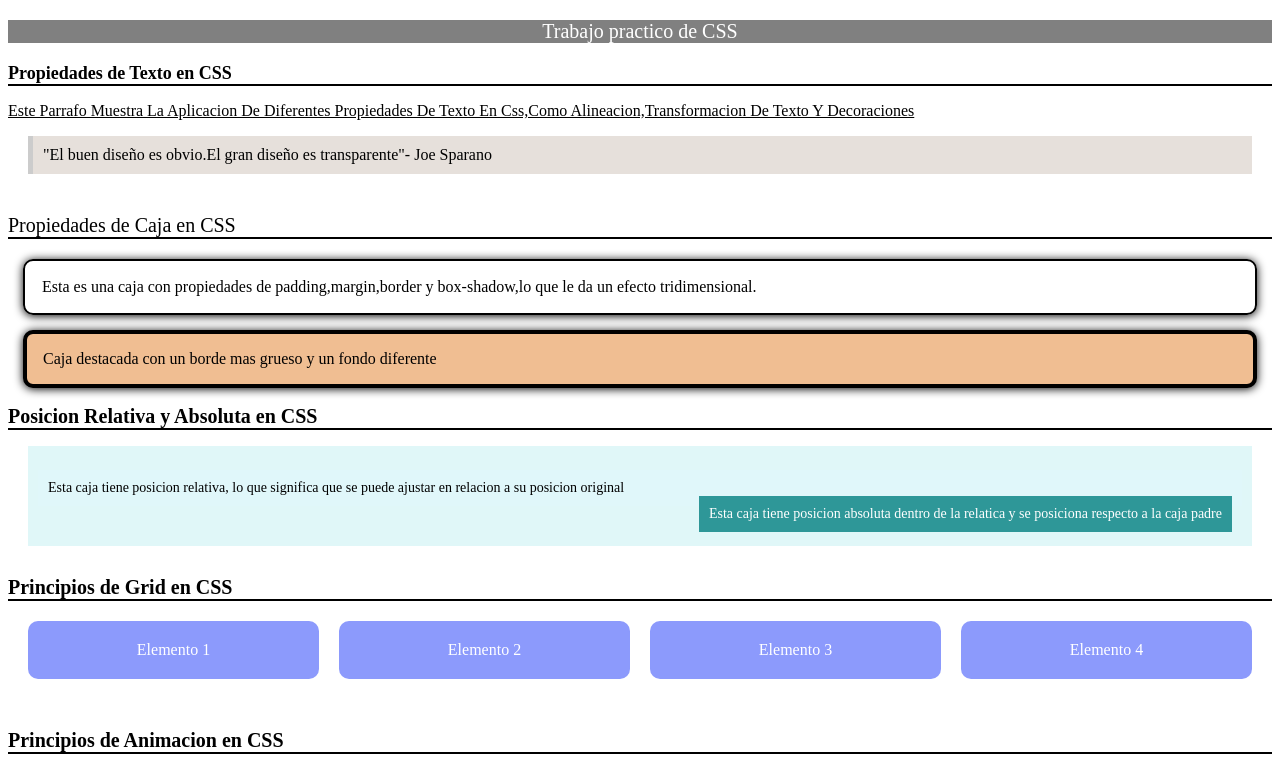
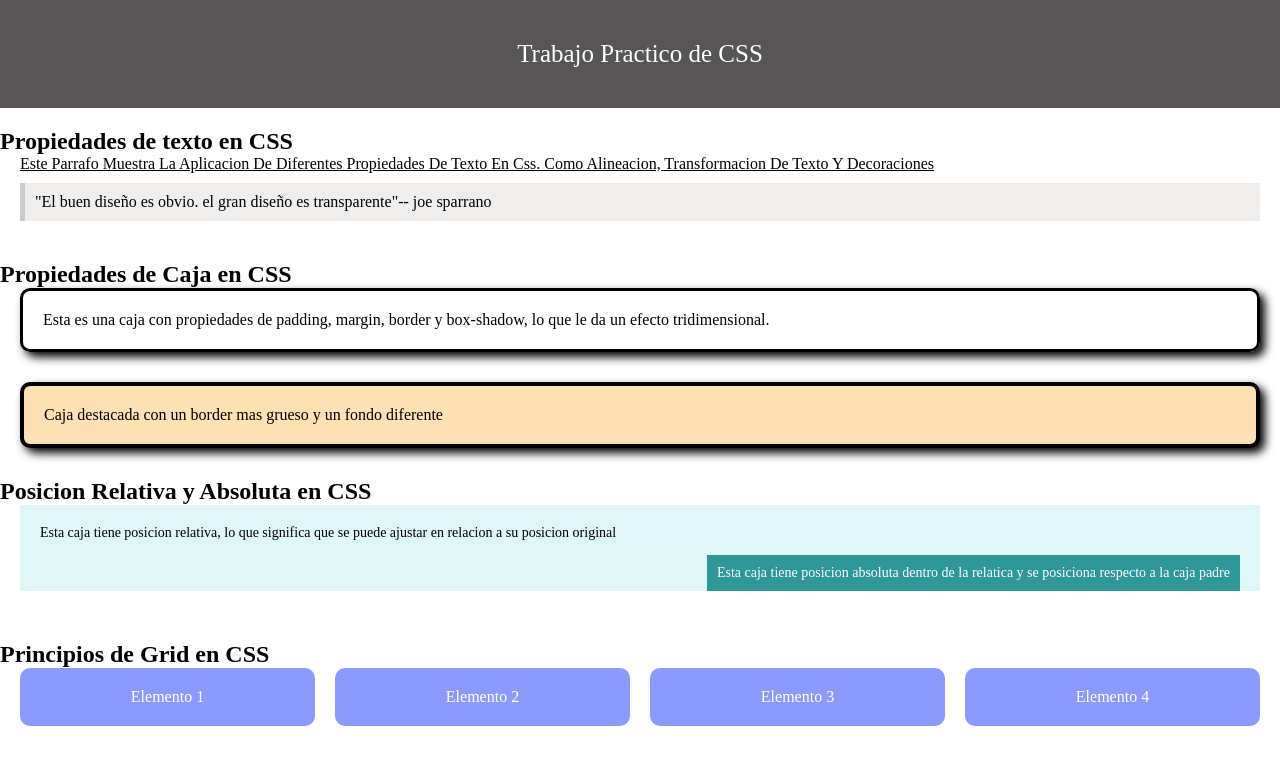
Before and after one commit to Isidropodesta/tp2desarrollo-software, a plain HTML site: page index.html in a window 1280 px wide. Shown: the top 773 px of the page. Drawn offline with Linux system fonts and the light colour scheme.

Commit message:
tp finalizado ahora si

```diff
--- a/css/style.css
+++ b/css/style.css
@@ -1,67 +1,90 @@
+* {
+    margin: 0;
+    padding: 0;
+    box-sizing: border-box;
+}
 
-.section1{
-    font-size: 20px;
+
+header {
+    margin: 0;
+}
+
+.section1 {
     text-align: center;
-    text-decoration: solid;
+    background-color: rgb(87, 85, 85);
     color: white;
-    background-color: grey;
+    font-size: 25px;
+    margin: 0;
+    padding: 20px;
 
 }
-.propiedades1{
-        text-align: left;
-        font-size: 18px;
-        border-bottom: 2px solid black;
-    }
-.propiedades2{
+
+.parrafo1 {
+    text-decoration: none;
+    padding: 20px;
+}
+
+.parrafo1 span {
+    text-transform: uppercase;
+    text-decoration: none;
+
+    margin: 0;
+}
+
+.section2 {
+    margin-top: 20px;
+    background-color: white;
+    margin-bottom: 20px;
+}
+
+.diseñó {
+    border-bottom: 2px solid black;
+    padding: 10px;
+    margin-inline: 20px;
+    margin-bottom: 20px;
+}
+
+.p2 {
+    margin-inline: 20px;
+    text-decoration: underline;
     text-transform: capitalize;
-    text-decoration: underline;
 }
-.propiedades3{
+
+.diseño1 {
     margin-inline: 20px;
     margin-top: 10px;
-    background-color: rgb(230, 224, 219);
+    background-color: rgb(240, 238, 236);
     padding: 10px;
     border-left: 5px solid #ccc;
     margin-bottom: 40px;
+}
 
+.p3 {
+    margin-inline: 20px;
+    padding: 20px;
+    border: 3px solid black;
+    border-radius: 10px;
+    box-shadow: 5px 5px 10px black;
+    margin-bottom: 30px;
 }
-.diseño1{
 
-    font-size: 20px;
-    border-bottom: 2px solid black;
-}
-.diseño2{
-    padding: 17px;
-    margin: 15px;
-    border: 2px solid black;
-    border-radius: 10px;
-    box-shadow: 0px 1px 10px black;
-
-
-}
-.diseño3{
-    padding: 16px;
-    margin: 15px;
+.p4 {
+    margin-inline: 20px;
+    padding: 20px;
     border: 4px solid black;
     border-radius: 10px;
-    background-color:rgb(240, 190, 146);
-    box-shadow: 0px 1px 10px;
-
-
+    box-shadow: 5px 5px 10px black;
+    background-color: rgba(255, 225, 181, 1);
+    margin-bottom: 30px;
 }
-.posicion1{
-    text-align: left;
-    font-size: 18px;
-    border-bottom: 2px solid black;
-
+.section4{
+    margin-top: 20px;
 }
-
 .relativo {
     position: relative;
     background-color: #e0f7f8;
     padding: 10px;
     margin: 0 20px 30px;
-
 }
 
 .p5 {
@@ -81,8 +104,14 @@
     right: 0;
     font-size: 14px;
     margin-right: 20px;
+}
 
+.section5 {
+    margin-top: 50px;
+    margin-bottom: 20px;
+    background-color: white;
 }
+
 .grid-container {
     display: grid;
     grid-template-columns: repeat(auto-fit, minmax(150px, 1fr));
@@ -98,12 +127,8 @@
     color: white;
 }
 
-.grid-item:hover {
-    background-color: rgb(224, 201, 65);
-    transform: scale(1.04);
-    transition: transform 0.6s, background-color 0.6s;
-    cursor: pointer;
-}
+
+
 .section6 {
     margin-top: 50px;
     margin-bottom: 40px;
@@ -119,7 +144,7 @@
 }
 
 .animacion:hover {
-    background-color: rgb(29, 0, 109);
+    background-color: rgb(0, 109, 18);
     cursor: pointer;
     transform: scale(1.1);
     transition: background-color 0.6s, transform 0.6s;
@@ -133,7 +158,6 @@
     border-radius: 50%;
     animation: moverCirculo 3s infinite;
 }
-
 
 @keyframes moverCirculo {
     0% {
@@ -160,6 +184,6 @@
         padding: 10px;
         margin-inline:10px ;
         background-color: white;
-        border-radius: 10px;
-    }
+        border-radius: 10px;
+    }
 }
--- a/index.html
+++ b/index.html
@@ -4,38 +4,41 @@
     <meta charset="UTF-8">
     <meta name="viewport" content="width=device-width, initial-scale=1.0">
     <meta http-equiv="X-UA-Compatible" content="IE=edge">
-    <title>TP 2</title>
+    <title>Trabajo practico 2 DESAROLLO SOFTWARE</title>
 
 
     <meta name="description" content="Tp numero 2 de desarrollo de software">
     <meta name="keywords" content="HTML, CSS.">
     <meta name="author" content="Tu Nombre">
 
-    <link rel="stylesheet" href="./css/style.css">
+    <link rel="stylesheet" href="css/style.css">
 </head>
 <body>
+    <header>
         <section class="section1">
-     <p class="texto1">Trabajo practico de <span>CSS</span></p>
+            <p class="parrafo1">Trabajo Practico de <span> CSS</span></p>
         </section>
-    <section class="section2">
-        <h1 class="propiedades1">Propiedades de Texto en CSS</h1>
-        <p class="propiedades2">Este parrafo muestra la aplicacion de diferentes propiedades de texto en css,como alineacion,transformacion de texto y decoraciones </p>
-        <p class="propiedades3">"El buen diseño es obvio.El gran diseño es transparente"- <span>Joe Sparano</span></p>
+    </header>
 
 
 
+    <section class="section2">
+        <h1 class="diseño">Propiedades de texto en CSS</h1>
+        <p class="p2">Este parrafo muestra la aplicacion de diferentes propiedades de texto en css. como alineacion, transformacion de texto y decoraciones</p>
+        <p class="diseño1">"El buen diseño es obvio. el gran diseño es transparente"-- <span>joe sparrano</span></p>
 
     </section>
+
     <section class="section3">
-        <p class="diseño1">Propiedades de Caja en CSS</p>
-        <p class="diseño2">Esta es una caja con propiedades de padding,margin,border y box-shadow,lo que le da un efecto tridimensional.</p>
-        <p class="diseño3">Caja destacada con un borde mas grueso y un fondo diferente</p>
-
+        <h1 class="diseño">Propiedades de Caja en CSS</h1>
+        <p class="p3">Esta es una caja con propiedades de padding, margin, border y box-shadow, lo que le da un efecto tridimensional.</p>
+        <p class="p4">Caja destacada con un border mas grueso y un fondo diferente</p>
 
 
     </section>
+
     <section class="section4">
-        <h1 class="diseño1">Posicion Relativa y Absoluta en CSS</h1>
+        <h1 class="diseño">Posicion Relativa y Absoluta en CSS</h1>
         <div class="relativo">
             <p class="p5">Esta caja tiene posicion relativa, lo que significa que se puede ajustar en relacion a su posicion original
             </p>
@@ -43,8 +46,14 @@
                 <p class="p6">Esta caja tiene posicion absoluta dentro de la relatica y se posiciona respecto a la caja padre</p>
             </div>
         </div>
+
+
+    </section>
+
+
+
     <section class="section5">
-        <h1 class="diseño1">Principios de Grid en CSS</h1>
+        <h1 class="diseño">Principios de Grid en CSS</h1>
         <div class="grid-container">
             <div class="grid-item">Elemento 1</div>
             <div class="grid-item">Elemento 2</div>
@@ -55,7 +64,7 @@
     </section>
 
     <section class="section6">
-        <h1 class="diseño1">Principios de Animacion en CSS</h1>
+        <h1 class="diseño">Principios de Animacion en CSS</h1>
         <div class="animacion ">
 
         </div>
@@ -67,10 +76,3 @@
 
 </body>
 </html>
-
-
-
-
-
-
-</body>
```
Lines whose indentation alone changed are shown as unchanged.
